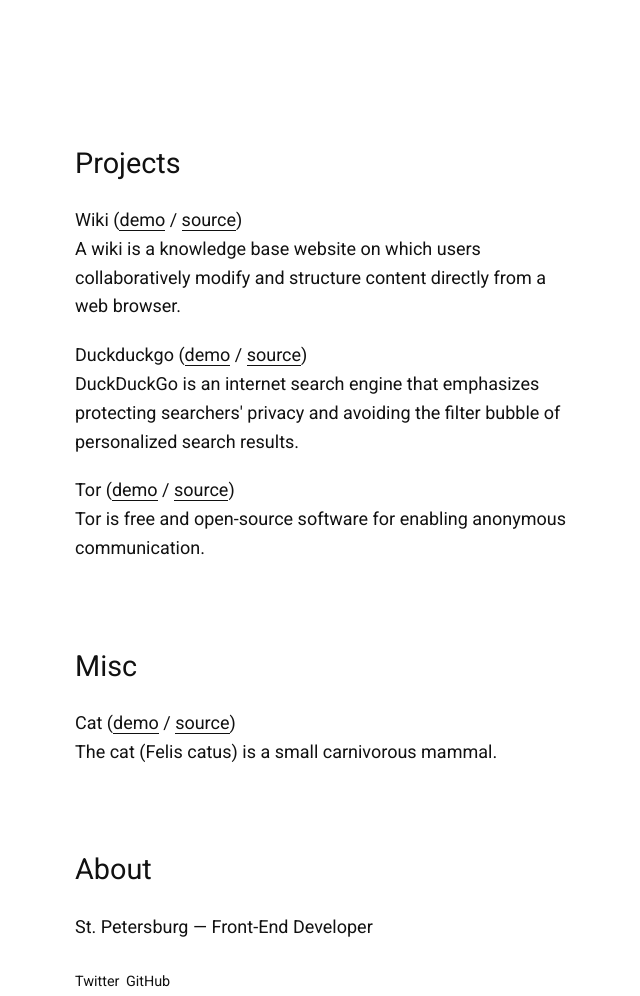
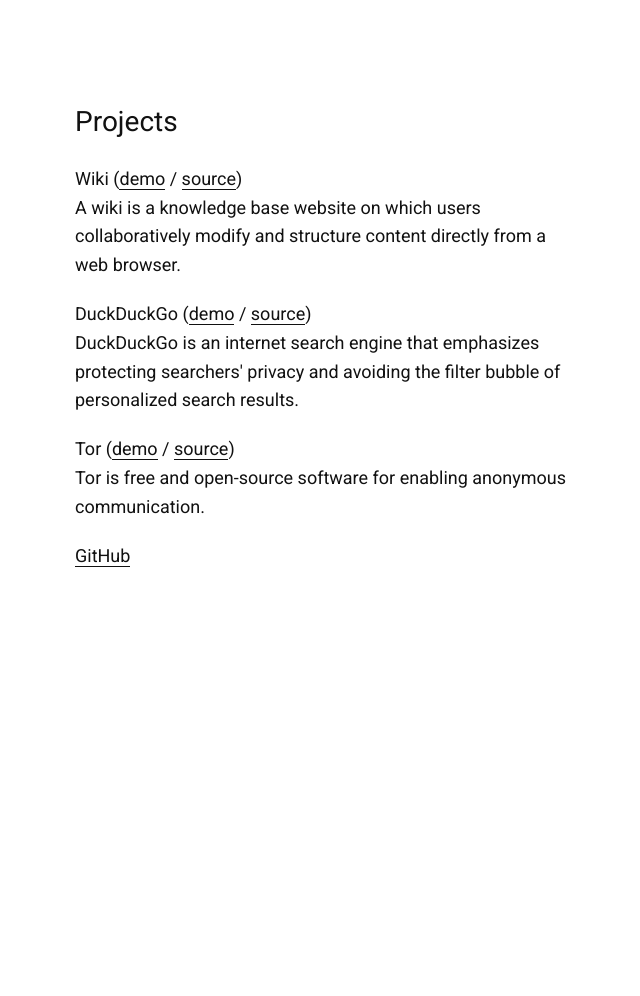
Before and after one commit to mvximenko/mvximenko.github.io, a plain HTML site: page index.html in a window 1280 px wide. Shown: the whole page, without its empty margins (315-955 px from the left). After the commit the page ends 800 px from the top, so only its background shows below. Drawn offline with Linux system fonts and the light colour scheme.

Commit message:
Update portfolio

```diff
--- a/index.html
+++ b/index.html
@@ -13,7 +13,6 @@
 
 <body>
     <div class="layout">
-        <section>
         <h1>Projects</h1>
         <article>
             <h2>Wiki (<a href="#" target="_blank" rel='noreferrer'>demo</a> / <a href="#" target="_blank"
@@ -22,7 +21,7 @@
                 directly from a web browser.</p>
         </article>
         <article>
-                <h2>Duckduckgo (<a href="#" target="_blank" rel='noreferrer'>demo</a> / <a href="#" target="_blank"
+            <h2>DuckDuckGo (<a href="#" target="_blank" rel='noreferrer'>demo</a> / <a href="#" target="_blank"
                     rel='noreferrer'>source</a>)</h2>
             <p>DuckDuckGo is an internet search engine that emphasizes protecting searchers' privacy and avoiding
                 the filter bubble of personalized search results.</p>
@@ -32,26 +31,7 @@
                     rel='noreferrer'>source</a>)</h2>
             <p>Tor is free and open-source software for enabling anonymous communication.</p>
         </article>
-        </section>
-        <section>
-            <h1>Misc</h1>
-            <article>
-                <h2>Cat (<a href="#" target="_blank" rel='noreferrer'>demo</a> / <a href="#" target="_blank"
-                        rel='noreferrer'>source</a>)</h2>
-                <p>The cat (Felis catus) is a small carnivorous mammal.</p>
-            </article>
-        </section>
-        <section>
-            <h1>About</h1>
-            <article>
-                <p>St. Petersburg — Front-End Developer</p>
-                <br>
-                <ul class="social">
-                    <li><a href="http://twitter.com/mvximenko" target="_blank" rel='noreferrer'>Twitter</a></li>
-                    <li><a href="http://github.com/mvximenko" target="_blank" rel='noreferrer'>GitHub</a></li>
-                </ul>
-            </article>
-        </section>
+        <a href="http://github.com/mvximenko" target="_blank" rel='noreferrer'>GitHub</a>
     </div>
 </body>
 
--- /dev/null
+++ b/style.scss
@@ -0,0 +1,79 @@
+body {
+  margin: 0;
+  color: #111;
+  background: #fff;
+  font-family: 'Roboto', sans-serif;
+  font-size: 16px;
+  line-height: 1.6;
+
+  @media screen and (min-width: 600px) {
+    font-size: 18px;
+  }
+
+  @media screen and (min-width: 1920px) {
+    font-size: 25.2px;
+  }
+}
+
+h1 {
+  font-size: 28px;
+  font-weight: 400;
+  margin: 0 0 20px 0;
+
+  @media screen and (min-width: 1920px) {
+    font-size: 39.2px;
+    margin: 0 0 28px 0;
+  }
+}
+
+h2 {
+  font-size: 16px;
+  font-weight: 400;
+
+  @media screen and (min-width: 600px) {
+    font-size: 18px;
+  }
+
+  @media screen and (min-width: 1920px) {
+    font-size: 25.2px;
+  }
+}
+
+h2,
+p {
+  margin: 0;
+}
+
+a {
+  color: inherit;
+  text-decoration: none;
+  border-bottom: 1px solid #111;
+}
+
+a:hover {
+  color: #666;
+}
+
+.layout {
+  max-width: 500px;
+  padding: 50px 20px;
+  margin-left: auto;
+  margin-right: auto;
+
+  @media screen and (min-width: 600px) {
+    padding: 100px 20px;
+  }
+
+  @media screen and (min-width: 1920px) {
+    max-width: 700px;
+    padding: 140px 20px;
+  }
+}
+
+article {
+  margin-bottom: 20px;
+
+  @media screen and (min-width: 1920px) {
+    margin-bottom: 28px;
+  }
+}
```
Also changed, not shown: style.css, 1 other file. Lines whose indentation alone changed are shown as unchanged.
